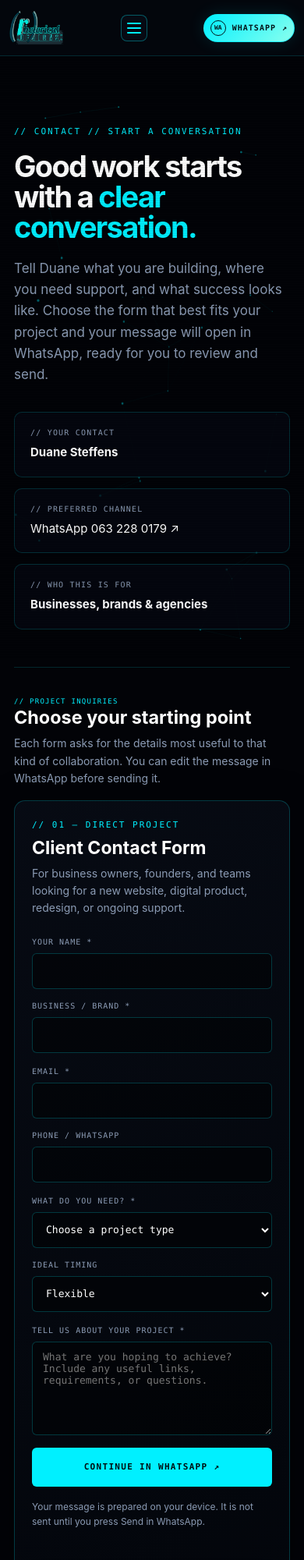
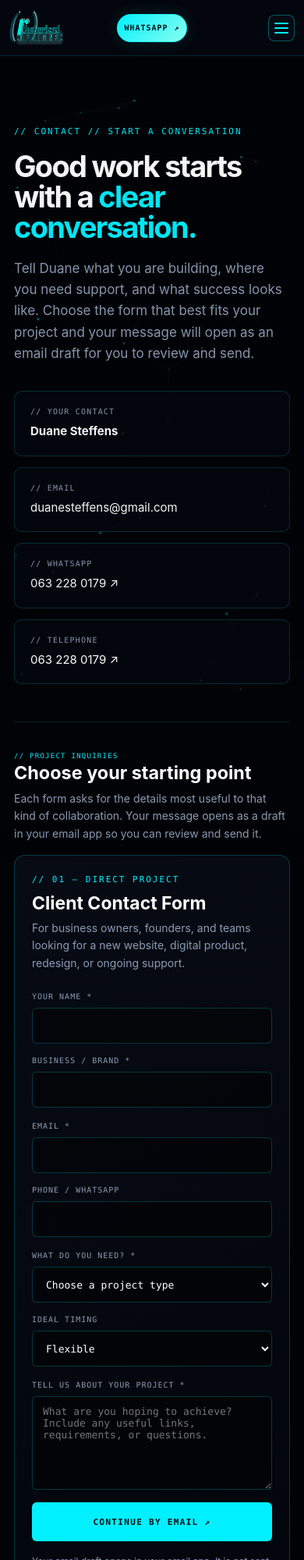
Before and after one commit to RhetoricalDesigns/light-speed-travel, a plain HTML site: page contact.html in a window 390 px wide. Shown: the top 2000 px of the page at 78% size. Drawn offline with Linux system fonts and the light colour scheme.

Commit message:
Add files via upload

```diff
--- a/contact.html
+++ b/contact.html
@@ -131,7 +131,7 @@
     }
     .contact-highlights {
       display: grid;
-      grid-template-columns: repeat(3, 1fr);
+      grid-template-columns: repeat(4, minmax(0, 1fr));
       gap: 14px;
       margin-top: 34px;
     }
@@ -259,6 +259,7 @@
       .nav-center { order: 3; flex: 1 0 100%; justify-content: center; flex-wrap: wrap; gap: 2px; }
       .nav-link { padding: 5px 8px; }
       .nav-right { margin-left: auto; }
+      .contact-highlights { grid-template-columns: repeat(2, minmax(0, 1fr)); }
       .contact-grid { grid-template-columns: 1fr; }
     }
     @media (max-width: 640px) {
@@ -313,7 +314,6 @@
     </nav>
     <div class="nav-right">
       <a class="whatsapp-cta" href="https://wa.me/27632280179" aria-label="Chat with Rhetorical Designs on WhatsApp">
-        <span class="whatsapp-cta-mark" aria-hidden="true">WA</span>
         <span>WHATSAPP</span>
         <span aria-hidden="true">↗</span>
       </a>
@@ -325,19 +325,23 @@
       <canvas class="hero-particles" data-hero-particles aria-hidden="true"></canvas>
       <div class="eyebrow">// CONTACT // START A CONVERSATION</div>
       <h1>Good work starts with a <span>clear conversation.</span></h1>
-      <p class="hero-copy">Tell Duane what you are building, where you need support, and what success looks like. Choose the form that best fits your project and your message will open in WhatsApp, ready for you to review and send.</p>
+      <p class="hero-copy">Tell Duane what you are building, where you need support, and what success looks like. Choose the form that best fits your project and your message will open as an email draft for you to review and send.</p>
       <div class="contact-highlights">
         <div class="highlight">
           <span class="highlight-label">// YOUR CONTACT</span>
           <strong>Duane Steffens</strong>
         </div>
         <div class="highlight">
-          <span class="highlight-label">// PREFERRED CHANNEL</span>
-          <a href="https://wa.me/27632280179">WhatsApp 063 228 0179 ↗</a>
+          <span class="highlight-label">// EMAIL</span>
+          <a href="mailto:duanesteffens@gmail.com">duanesteffens@gmail.com</a>
         </div>
         <div class="highlight">
-          <span class="highlight-label">// WHO THIS IS FOR</span>
-          <strong>Businesses, brands & agencies</strong>
+          <span class="highlight-label">// WHATSAPP</span>
+          <a href="https://wa.me/27632280179">063 228 0179 ↗</a>
+        </div>
+        <div class="highlight">
+          <span class="highlight-label">// TELEPHONE</span>
+          <a href="tel:+27632280179">063 228 0179 ↗</a>
         </div>
       </div>
     </section>
@@ -346,7 +350,7 @@
       <div class="forms-heading">
         <div class="eyebrow">// PROJECT INQUIRIES</div>
         <h2 id="forms-title">Choose your starting point</h2>
-        <p>Each form asks for the details most useful to that kind of collaboration. You can edit the message in WhatsApp before sending it.</p>
+        <p>Each form asks for the details most useful to that kind of collaboration. Your message opens as a draft in your email app so you can review and send it.</p>
       </div>
 
       <div class="contact-grid">
@@ -354,7 +358,7 @@
           <div class="form-kicker">// 01 — DIRECT PROJECT</div>
           <h3 id="client-form-title">Client Contact Form</h3>
           <p class="form-intro">For business owners, founders, and teams looking for a new website, digital product, redesign, or ongoing support.</p>
-          <form class="whatsapp-form" data-form-title="Client project inquiry">
+          <form class="email-form" data-form-title="Client project inquiry">
             <div class="form-fields">
               <div class="field-row">
                 <div class="field">
@@ -405,8 +409,8 @@
                 <label for="client-details">Tell us about your project *</label>
                 <textarea id="client-details" name="Project details" required placeholder="What are you hoping to achieve? Include any useful links, requirements, or questions."></textarea>
               </div>
-              <button class="submit-button" type="submit">CONTINUE IN WHATSAPP ↗</button>
-              <p class="form-note">Your message is prepared on your device. It is not sent until you press Send in WhatsApp.</p>
+              <button class="submit-button" type="submit">CONTINUE BY EMAIL ↗</button>
+              <p class="form-note">Your email draft opens in your email app. It is not sent until you press Send.</p>
               <p class="form-status" role="status" aria-live="polite"></p>
             </div>
           </form>
@@ -416,7 +420,7 @@
           <div class="form-kicker" style="color: var(--accent-orange);">// 02 — CREATIVE PARTNERSHIP</div>
           <h3 id="agency-form-title">Agency Contact Form</h3>
           <p class="form-intro">For agencies and studios seeking a reliable design and development partner for white-label work, overflow, or specialist builds.</p>
-          <form class="whatsapp-form" data-form-title="Agency partnership inquiry">
+          <form class="email-form" data-form-title="Agency partnership inquiry">
             <div class="form-fields">
               <div class="field-row">
                 <div class="field">
@@ -461,8 +465,8 @@
                 <label for="agency-details">Project or partnership details *</label>
                 <textarea id="agency-details" name="Project or partnership details" required placeholder="Share the scope, skills needed, timeline, and how you would like to collaborate."></textarea>
               </div>
-              <button class="submit-button" type="submit">CONTINUE IN WHATSAPP ↗</button>
-              <p class="form-note">Your message is prepared on your device. It is not sent until you press Send in WhatsApp.</p>
+              <button class="submit-button" type="submit">CONTINUE BY EMAIL ↗</button>
+              <p class="form-note">Your email draft opens in your email app. It is not sent until you press Send.</p>
               <p class="form-status" role="status" aria-live="polite"></p>
             </div>
           </form>
@@ -479,21 +483,22 @@
         <a href="about.html">ABOUT</a>
         <a href="contact.html">CONTACT</a>
       </nav>
-      <div class="footer-contact">DUANE STEFFENS<br>EMAIL <a href="mailto:duanesteffens@gmail.com">duanesteffens@gmail.com</a><br>WHATSAPP <a href="https://wa.me/27632280179">063 228 0179</a></div>
+      <div class="footer-contact">DUANE STEFFENS<br>EMAIL <a href="mailto:duanesteffens@gmail.com">duanesteffens@gmail.com</a><br>WHATSAPP <a href="https://wa.me/27632280179">063 228 0179</a><br>TEL <a href="tel:+27632280179">063 228 0179</a></div>
     </footer>
   </main>
 
   <script>
-    document.querySelectorAll('.whatsapp-form').forEach((form) => {
+    document.querySelectorAll('.email-form').forEach((form) => {
       form.addEventListener('submit', (event) => {
         event.preventDefault();
         const details = Array.from(new FormData(form).entries())
           .map(([label, value]) => `${label}: ${value}`)
           .join('\n');
-        const message = `${form.dataset.formTitle}\n\n${details}`;
+        const subject = `${form.dataset.formTitle} - Rhetorical Designs`;
+        const body = `${form.dataset.formTitle}\n\n${details}`;
         const status = form.querySelector('.form-status');
-        status.textContent = 'Opening WhatsApp with your draft message…';
-        window.location.assign(`https://wa.me/27632280179?text=${encodeURIComponent(message)}`);
+        status.textContent = 'Opening your email app with a draft...';
+        window.location.assign(`mailto:duanesteffens@gmail.com?subject=${encodeURIComponent(subject)}&body=${encodeURIComponent(body)}`);
       });
     });
   </script>
--- a/site-header.css
+++ b/site-header.css
@@ -101,19 +101,10 @@
   outline-offset: 3px;
 }
 
-.whatsapp-cta-mark {
-  display: grid;
-  width: 22px;
-  height: 22px;
-  place-items: center;
-  border: 1px solid currentColor;
-  border-radius: 50%;
-  font-size: 8px;
-  letter-spacing: 0;
-}
-
 @media (max-width: 960px) {
   .persistent-navbar {
+    display: grid;
+    grid-template-columns: minmax(0, 1fr) auto minmax(0, 1fr);
     height: auto;
     min-height: 72px;
     gap: 8px;
@@ -121,7 +112,9 @@
   }
 
   .nav-left {
-    order: 0;
+    grid-column: 1;
+    grid-row: 1;
+    justify-self: start;
     min-width: 0;
   }
 
@@ -135,20 +128,25 @@
 
   .mobile-menu-toggle {
     display: inline-flex;
-    order: 1;
+    grid-column: 3;
+    grid-row: 1;
+    justify-self: end;
   }
 
   .nav-right {
     display: flex !important;
-    order: 2;
+    grid-column: 2;
+    grid-row: 1;
+    justify-self: center;
     margin-left: 0;
   }
 
   .nav-center {
+    grid-column: 1 / -1;
+    grid-row: 2;
     position: static;
     inset: auto;
     transform: none;
-    order: 3;
     display: none !important;
     flex: 1 0 100%;
     width: 100%;
@@ -206,8 +204,4 @@
     padding-left: 8px;
   }
 
-  .whatsapp-cta-mark {
-    width: 20px;
-    height: 20px;
-  }
 }
```
Also changed, not shown: about.html (+16 -3 lines), index.html (+0 -1 lines), portfolio.html (+1 -1 lines), services.html (+2 -2 lines).
